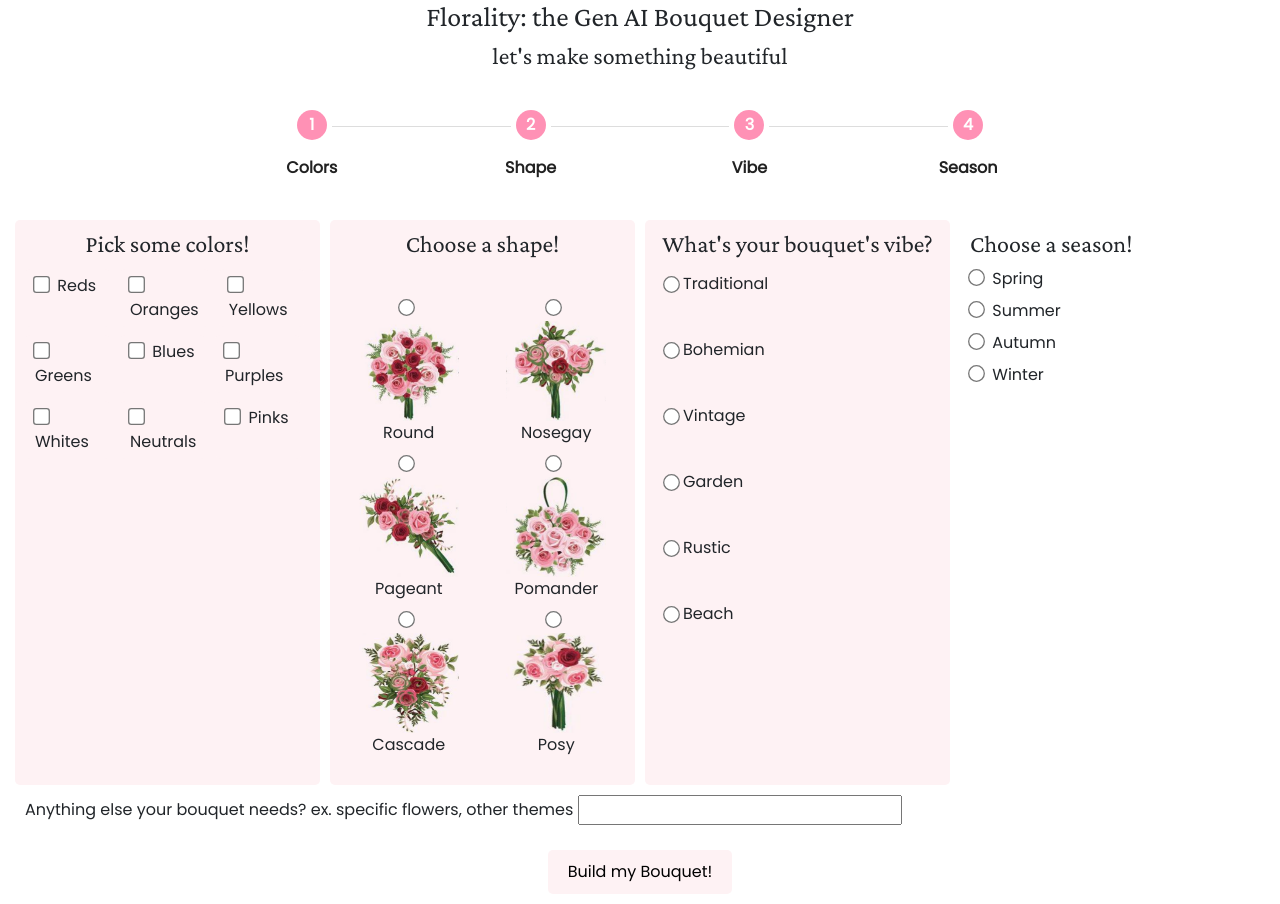
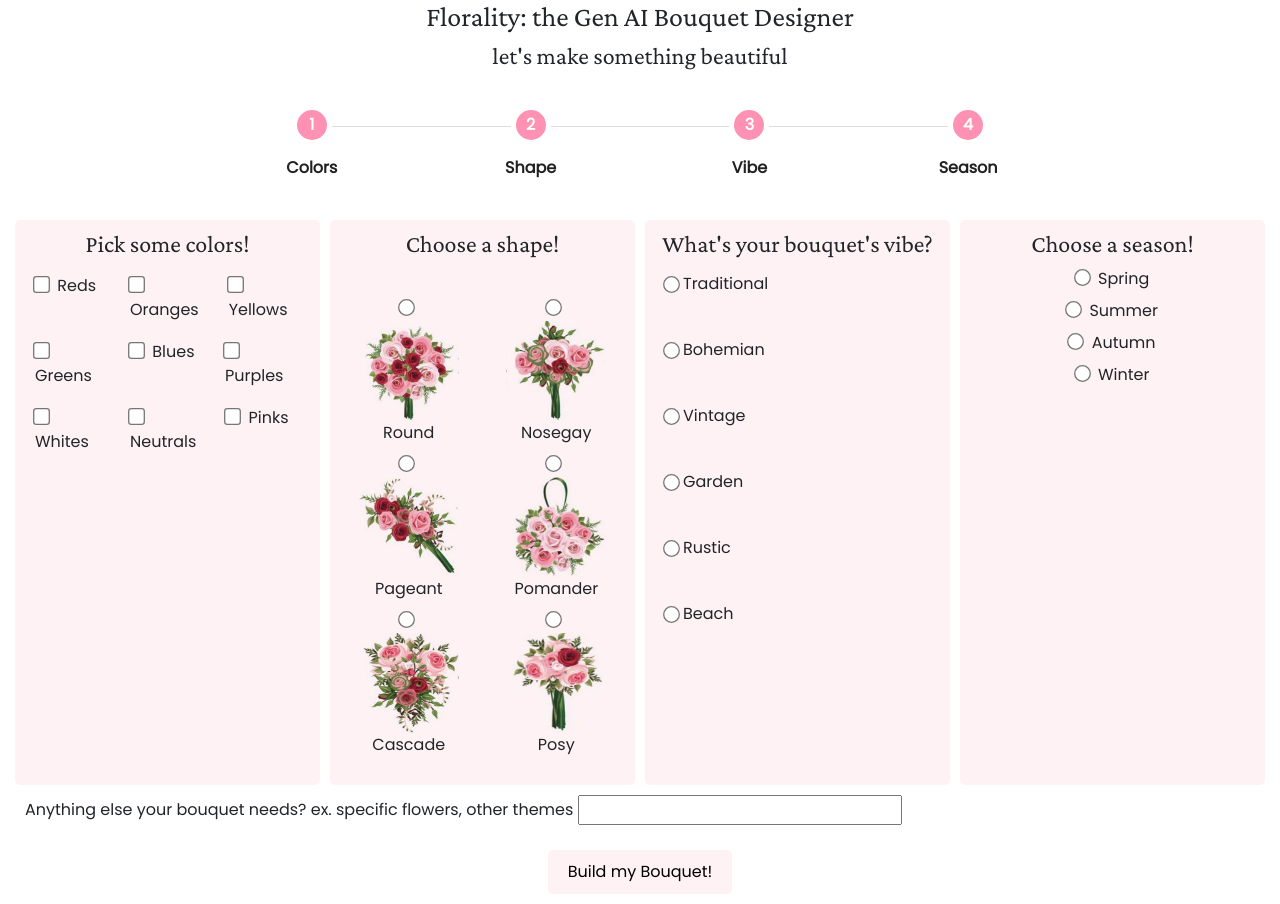
Before and after one commit to azare19/Florality, a Flask app: page / in a window 1280 px wide. Shown: the part 56-960 px from the top of the page. Run offline with Flask 3, Linux system fonts and the light colour scheme; some libraries are stand-ins or nearby versions.

Commit message:
debugging and stylistic changes

```diff
--- a/server.py
+++ b/server.py
@@ -32,7 +32,7 @@ form_data = {
     'extras': "",
     'flowers':[],
     'flower_images': [],
-    'flower_colors': [],
+    'flower_colors': {},
     'generations': [],
     'flower_info': {}
 }
@@ -44,12 +44,7 @@ sample_form_data_1 = {
     'vibe': 'vintage',
     'extras': 'tiger lillies',
     'flowers': ['Tiger Lilies', 'Cream Roses', 'Peach Dahlias', 'Apricot Ranunculus', 'Dusty Miller', 'Beige Peonies', 'Neutral Spray Roses'],
-}
-
-sample_flower_info_1 = {
-    'tiger lilies': "",
-    'roses': "",
-    'peonies': ""
+    'flower_info': {}
 }
 
 # prompt construction
@@ -70,7 +65,7 @@ def generate_bouquet_desc(data):
     desc = "realistic bouqet with "
 
     for flower in data['flowers']:
-        desc = desc + flower + ", "
+        desc = desc + flower['color'] + flower['flower'] + ", "
 
     desc = desc + "in a " + data['shape'] + " shape with a " + data['vibe'] + " theme"
 
@@ -92,7 +87,7 @@ def generate_flower_colors(data):
 
     req = "Generate a list of 12 possible colors for the following flowers" + flower_list + " in the following format : " \
             + "flower1, color1, color2, color3, flower2, color4, color5, color6, flower3, color7, color8, color9, flower4, color10, color11, color12 " \
-            + "Try to follow a " + color_scheme + " color scheme. However, if that flower does not come in that color only suggest colors the flower exists in."
+            + "Try to follow a " + color_scheme + " color scheme. However, if that flower does not come in that color only suggest colors the flower exists in. Make sure you follow the format exactly."
 
     print(req)
     return req
@@ -152,14 +147,15 @@ def submit_form():
         print(response)
 
         flowers = list(response.split(','))
-        flowers = list(response.split(','))[:4]
+        flowers = list([flower.strip() for flower in response.split(',')])[:4]
 
         form_data['flowers'] = flowers
 
         req = generate_flower_colors(form_data)
         response = openai.Completion.create(engine="text-davinci-003", prompt=req, max_tokens=256)["choices"][0]["text"]
         print(response)
-        flower_colors = list(response.split(','))
+
+        flower_colors = list([token.strip() for token in response.split(',')])
         form_data['flower_colors'][flower_colors[0]] = flower_colors[1:4]
         form_data['flower_colors'][flower_colors[4]] = flower_colors[5:8]
         form_data['flower_colors'][flower_colors[8]] = flower_colors[9:12]
--- a/static/main.css
+++ b/static/main.css
@@ -5,6 +5,7 @@
 :root {
     --hover: #FF4081;
     --selected: #ff91b5;
+    --section-bg: #FEF2F4;
 }
 
 body {
@@ -148,11 +149,14 @@ h1, h2, h3, h4 {
 }
 
 /* Sections Styles (Colors, Shape, Vibe) */
+.options-section {
+    background-color: var(--section-bg);
+    border-radius: 5px;
+    text-align: center;
+}
 
 /* Style for the Colors section */
 .color-options {
-    border-radius: 5px;
-    background-color: #FEF2F4; /* Less bright pink */
     padding: 10px;
     margin-right: 10px; /* Add margin to create space between pink boxes */
     text-align: left; /* Center-align text */
@@ -196,7 +200,7 @@ h1, h2, h3, h4 {
     flex: 1;
     padding: 10px;
     border-radius: 5px;
-    background-color: #FEF2F4; /* Less bright pink */
+    background-color: var(--section-bg); /* Less bright pink */
     margin-right: 10px; /* Add margin to create space between pink boxes */
     text-align: center; /* Center-align text */
 }
@@ -213,7 +217,7 @@ h1, h2, h3, h4 {
 
 /* Flower Options Styles */
 .flower-option {
-    background-color: #FEF2F4; /* Less bright pink */
+    background-color: var(--section-bg); /* Less bright pink */
     border: 1px solid white;
     padding: 5px;
     border-radius: 5px;
@@ -232,7 +236,7 @@ h1, h2, h3, h4 {
 
 #vibe-options {
     /* Existing styles */
-    background-color: #FEF2F4;
+    background-color: var(--section-bg);
     padding: 10px;
     border-radius: 5px;
     margin-right: 10px;
--- a/templates/home.html
+++ b/templates/home.html
@@ -40,7 +40,7 @@
         <div id="bouq_form">
             <div style="display: flex;">
                 <!-- First Column -->
-                <div class="color-options" id="color-options" style="flex: 1; padding: 10px;">
+                <div class="color-options options-section" id="color-options" style="flex: 1; padding: 10px;">
                     <h4>Pick some colors!</h4>
                     <div class="color-group">
                         <label class="option">
@@ -87,7 +87,7 @@
                 </div>
 
                 <!-- Second Column -->
-                <div id = 'shape-options' class = 'shape-options'>
+                <div id = 'shape-options' class = 'shape-options options-section'>
                     <h4>Choose a shape!</h4>
                     <div class = 'shape-options-content'>
                         <div style="flex: 1; padding: 10px;">
@@ -133,7 +133,7 @@
                 </div>
 
                 <!-- Third Column -->
-                <div id = 'vibe-options' style="flex: 1; padding: 10px;">
+                <div id = 'vibe-options' class="options-section" style="flex: 1; padding: 10px;">
                     <h4>What's your bouquet's vibe?</h4>
                     <label class="option">
                         <input type="radio" name="vibe" value="traditional"> Traditional
@@ -161,7 +161,7 @@
                 </div>
 
                 <!-- Fourth Column - Add this section for choosing a season -->
-                <div id='season-options' style="flex: 1; padding: 10px;">
+                <div id='season-options' class="options-section" style="flex: 1; padding: 10px;">
                     <h4>Choose a season!</h4>
                     <label class="option">
                         <input type="radio" name="season" value="spring"> Spring
@@ -299,13 +299,17 @@
                     var flowerContainer = $("<div class='flower-options'></div>");
                     console.log(data.flower_images)
                     // Loop through the flowers and create checkboxes
+                    console.log(data.flowers)
                     data.flowers.forEach(function (flower) {
+
+                        if (data.flower_colors[flower] != undefined) {
                             var flowerDiv = $("<div class='flower-option'></div>");
                             var checkbox = $("<input class='checkbox' type='checkbox' name='selected_flowers' value='" + flower + "'> " + flower);
                             console.log(flower)
                             console.log(data.flower_images[flower])
                             var flowerImage = $("<img src='" + data.flower_images[flower] + "' alt='" + flower + "'>");
                             var caption = $("<figcaption>" + flower + "</figcaption>");
+                            var flowerInfo = $("<div class='flower-info'>" + data.flower_info[flower] + "</div>")
                             // Create a select element for flower colors
                             var flowerColorsSelect = $("<select name='flower_colors'></select>");
 
@@ -318,10 +322,12 @@
                             flowerDiv.append(flowerImage);
                             flowerDiv.append(checkbox);
                             flowerDiv.append(caption);
-                        flowerDiv.append(flowerColorsSelect)
+                            flowerDiv.append(flowerColorsSelect);
+                            flowerDiv.append(flowerInfo);
 
                             // Append the container to the flower options
                             flowerContainer.append(flowerDiv);
+                        }
 
                     });
 
@@ -350,7 +356,7 @@
                     // Log or use the selected flowers with colors as needed
                     console.log(selectedFlowersWithColors);
 
-                    req_img(selected_flowers, form_data)
+                    req_img(selectedFlowersWithColors, form_data)
                 });
             }
 
```
Lines whose indentation alone changed are shown as unchanged.
